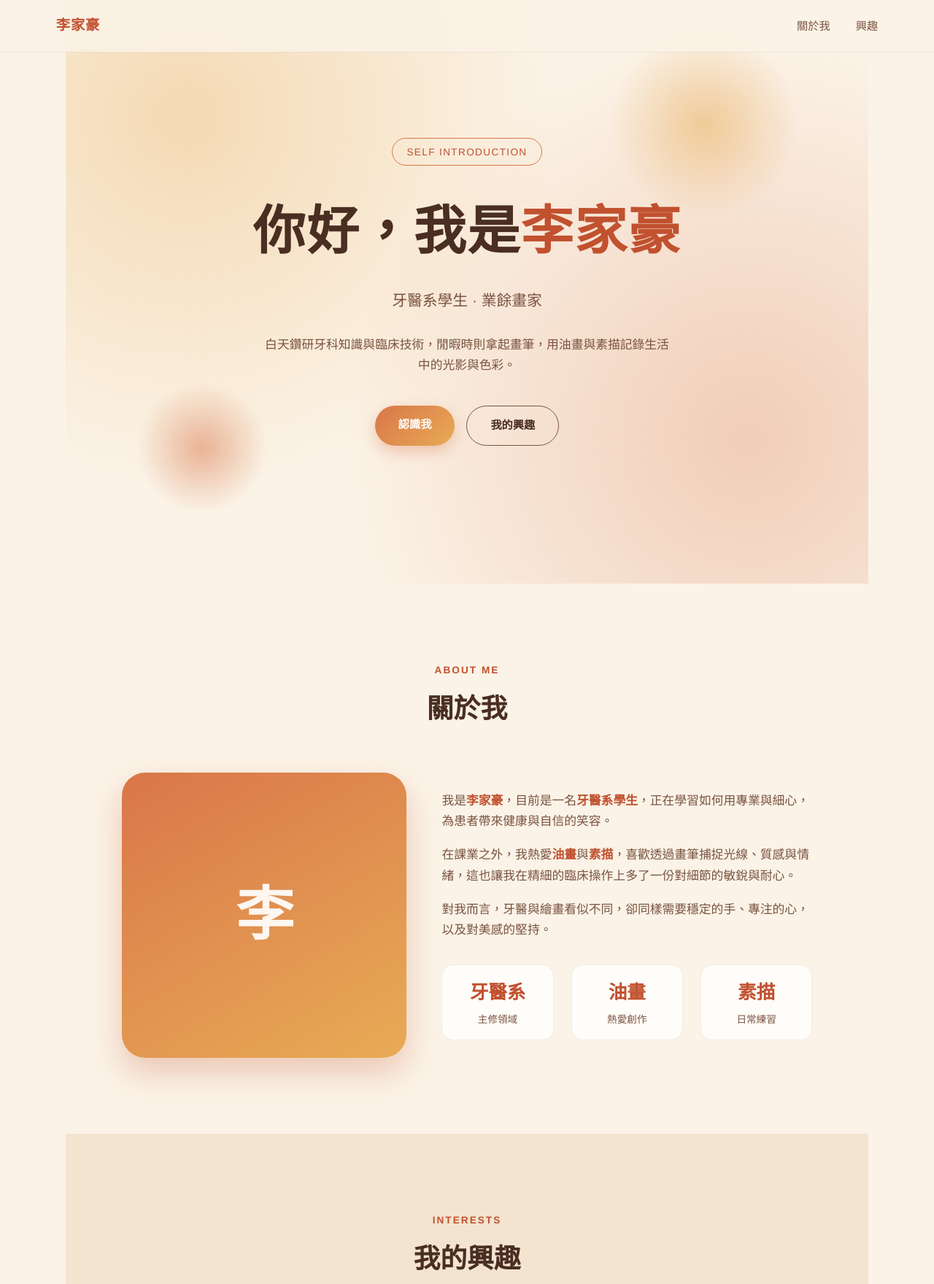
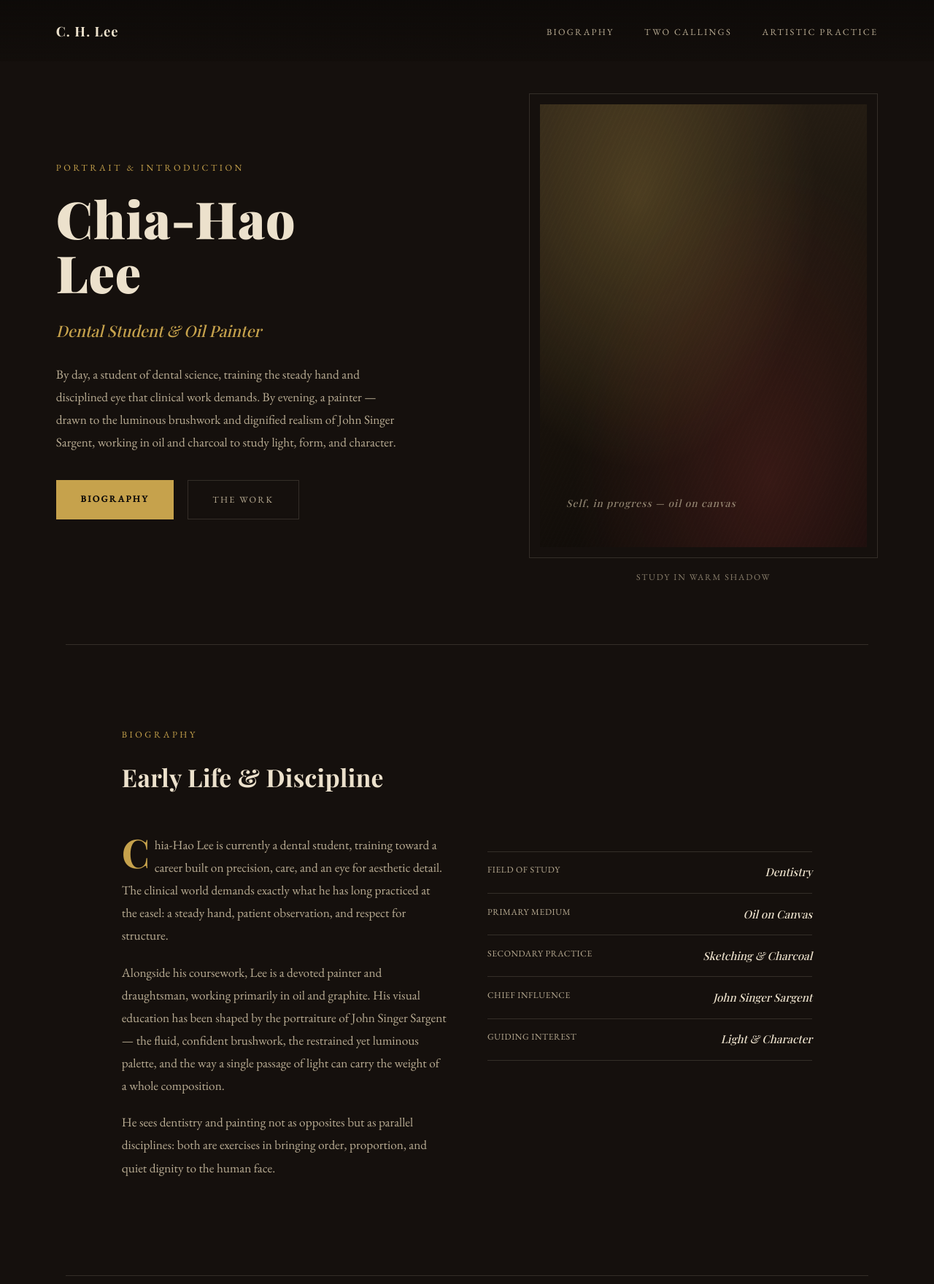
Before and after one commit to kelsierlee/test, a plain HTML site: page index.html in a window 1280 px wide. Shown: the top 1760 px of the page at 73% size. Drawn offline with nearby package versions, Linux system fonts and the light colour scheme; a web font is replaced by a local one.

Commit message:
Redesign: English editorial layout, Sargent-inspired dark palette

```diff
--- a/index.html
+++ b/index.html
@@ -1,32 +1,54 @@
 <!DOCTYPE html>
-<html lang="zh-Hant">
+<html lang="en">
 <head>
 <meta charset="UTF-8">
 <meta name="viewport" content="width=device-width, initial-scale=1.0">
-<title>李家豪 | 自我介紹</title>
+<title>Chia-Hao Lee</title>
+<link rel="preconnect" href="https://fonts.googleapis.com">
+<link rel="preconnect" href="https://fonts.gstatic.com" crossorigin>
+<link href="https://fonts.googleapis.com/css2?family=Playfair+Display:ital,wght@0,500;0,700;0,900;1,600&family=EB+Garamond:ital,wght@0,400;0,500;1,400;1,500&display=swap" rel="stylesheet">
 <style>
   :root {
-    --cream: #FBF3E7;
-    --cream-deep: #F3E4D0;
-    --terracotta: #D9764A;
-    --terracotta-deep: #C1512F;
-    --gold: #E8AB55;
-    --brown: #4A2E22;
-    --brown-soft: #7A5340;
-    --white: #FFFDF9;
+    --bg: #15100D;
+    --bg-deep: #0D0A08;
+    --panel: #1E1712;
+    --panel-soft: #241C16;
+    --ivory: #ECE1CC;
+    --ivory-dim: #B9AC93;
+    --gold: #C6A24C;
+    --gold-soft: #8E7530;
+    --crimson: #7C2E2A;
+    --line: rgba(236,225,204,0.14);
   }
 
   * { margin: 0; padding: 0; box-sizing: border-box; }
-
   html { scroll-behavior: smooth; }
 
   body {
-    font-family: "Noto Sans TC", "Microsoft JhengHei", "Helvetica Neue", sans-serif;
-    background: var(--cream);
-    color: var(--brown);
-    line-height: 1.7;
-    overflow-x: hidden;
+    font-family: "EB Garamond", Georgia, serif;
+    background: var(--bg);
+    color: var(--ivory-dim);
+    line-height: 1.8;
+    font-size: 1.08rem;
   }
+
+  h1, h2, h3, .display {
+    font-family: "Playfair Display", Georgia, serif;
+    color: var(--ivory);
+    letter-spacing: 0.01em;
+  }
+
+  .eyebrow {
+    display: block;
+    font-family: "EB Garamond", serif;
+    font-size: 0.78rem;
+    letter-spacing: 0.28em;
+    text-transform: uppercase;
+    color: var(--gold);
+    margin-bottom: 1rem;
+  }
+
+  a { color: inherit; }
 
   /* ---------- Nav ---------- */
   nav {
@@ -35,431 +57,416 @@
     display: flex;
     justify-content: space-between;
     align-items: center;
-    padding: 1.2rem 6%;
-    background: rgba(251, 243, 231, 0.85);
-    backdrop-filter: blur(8px);
+    padding: 1.6rem 6%;
+    background: linear-gradient(to bottom, rgba(13,10,8,0.92), transparent 150%);
     z-index: 100;
-    border-bottom: 1px solid rgba(74,46,34,0.08);
   }
 
   nav .logo {
+    font-family: "Playfair Display", serif;
     font-weight: 700;
-    font-size: 1.2rem;
-    color: var(--terracotta-deep);
-    letter-spacing: 0.05em;
+    font-size: 1.15rem;
+    color: var(--ivory);
+    letter-spacing: 0.06em;
   }
 
   nav ul {
     display: flex;
     list-style: none;
-    gap: 2.2rem;
+    gap: 2.6rem;
   }
 
   nav a {
     text-decoration: none;
-    color: var(--brown-soft);
-    font-size: 0.95rem;
-    font-weight: 500;
-    transition: color 0.25s ease;
+    font-size: 0.78rem;
+    letter-spacing: 0.18em;
+    text-transform: uppercase;
+    color: var(--ivory-dim);
+    padding-bottom: 4px;
+    border-bottom: 1px solid transparent;
+    transition: color 0.3s ease, border-color 0.3s ease;
   }
 
-  nav a:hover { color: var(--terracotta-deep); }
+  nav a:hover { color: var(--gold); border-color: var(--gold); }
 
   /* ---------- Hero ---------- */
   .hero {
-    position: relative;
     min-height: 100vh;
-    display: flex;
+    display: grid;
+    grid-template-columns: 1.1fr 0.9fr;
     align-items: center;
-    justify-content: center;
-    padding: 0 6%;
-    background:
-      radial-gradient(circle at 15% 20%, rgba(232,171,85,0.35), transparent 45%),
-      radial-gradient(circle at 85% 75%, rgba(217,118,74,0.30), transparent 50%),
-      var(--cream);
-    overflow: hidden;
+    padding: 8rem 6% 5rem;
+    max-width: 1300px;
+    margin: 0 auto;
+    gap: 4rem;
   }
 
-  .hero::before,
-  .hero::after {
-    content: "";
-    position: absolute;
-    border-radius: 50%;
-    filter: blur(2px);
-    opacity: 0.5;
+  .hero-text .eyebrow { margin-bottom: 1.4rem; }
+
+  .hero h1 {
+    font-size: clamp(2.8rem, 5.5vw, 4.6rem);
+    font-weight: 900;
+    line-height: 1.05;
+    margin-bottom: 1.4rem;
   }
 
-  .hero::before {
-    width: 260px; height: 260px;
-    background: radial-gradient(circle, var(--gold), transparent 70%);
-    top: 8%;
-    right: 10%;
-    animation: float 9s ease-in-out infinite;
-  }
-
-  .hero::after {
-    width: 180px; height: 180px;
-    background: radial-gradient(circle, var(--terracotta), transparent 70%);
-    bottom: 10%;
-    left: 8%;
-    animation: float 7s ease-in-out infinite reverse;
-  }
-
-  @keyframes float {
-    0%, 100% { transform: translateY(0) translateX(0); }
-    50% { transform: translateY(-25px) translateX(15px); }
-  }
-
-  .hero-content {
-    position: relative;
-    z-index: 2;
-    text-align: center;
-    max-width: 720px;
-  }
-
-  .hero-tag {
-    display: inline-block;
-    padding: 0.4rem 1.2rem;
-    border: 1px solid var(--terracotta);
-    color: var(--terracotta-deep);
-    border-radius: 999px;
-    font-size: 0.85rem;
-    letter-spacing: 0.1em;
-    margin-bottom: 1.8rem;
-  }
-
-  .hero h1 {
-    font-size: clamp(2.6rem, 6vw, 4.5rem);
-    font-weight: 800;
-    color: var(--brown);
-    margin-bottom: 1rem;
-    letter-spacing: 0.02em;
-  }
-
-  .hero h1 span {
-    color: var(--terracotta-deep);
-  }
-
-  .hero p.role {
-    font-size: 1.3rem;
-    color: var(--brown-soft);
-    margin-bottom: 1.8rem;
+  .hero .role {
+    font-family: "Playfair Display", serif;
+    font-style: italic;
+    font-size: 1.35rem;
+    color: var(--gold);
+    margin-bottom: 1.6rem;
     font-weight: 500;
   }
 
-  .hero p.desc {
-    font-size: 1.05rem;
-    color: var(--brown-soft);
-    max-width: 560px;
-    margin: 0 auto 2.5rem;
+  .hero .desc {
+    max-width: 480px;
+    color: var(--ivory-dim);
+    margin-bottom: 2.2rem;
   }
 
-  .btn-group {
-    display: flex;
-    gap: 1rem;
-    justify-content: center;
+  .btn-row { display: flex; gap: 1.2rem; flex-wrap: wrap; }
+
+  .btn {
+    display: inline-block;
+    font-size: 0.78rem;
+    letter-spacing: 0.18em;
+    text-transform: uppercase;
+    text-decoration: none;
+    padding: 0.95rem 2.1rem;
+    transition: all 0.3s ease;
   }
 
-  .btn {
-    padding: 0.85rem 2rem;
-    border-radius: 999px;
+  .btn-solid {
+    background: var(--gold);
+    color: var(--bg-deep);
     font-weight: 600;
-    text-decoration: none;
-    font-size: 0.95rem;
-    transition: transform 0.25s ease, box-shadow 0.25s ease;
-    display: inline-block;
+  }
+  .btn-solid:hover { background: var(--ivory); }
+
+  .btn-ghost {
+    border: 1px solid var(--line);
+    color: var(--ivory-dim);
+  }
+  .btn-ghost:hover { border-color: var(--gold); color: var(--gold); }
+
+  /* Portrait canvas */
+  .portrait {
+    position: relative;
+    aspect-ratio: 3/4;
+    border: 1px solid var(--line);
+    padding: 14px;
   }
 
-  .btn-primary {
-    background: linear-gradient(135deg, var(--terracotta), var(--gold));
-    color: var(--white);
-    box-shadow: 0 8px 20px rgba(217,118,74,0.35);
+  .portrait-inner {
+    width: 100%;
+    height: 100%;
+    position: relative;
+    overflow: hidden;
+    background:
+      radial-gradient(ellipse at 30% 20%, rgba(198,162,76,0.25), transparent 55%),
+      radial-gradient(ellipse at 70% 85%, rgba(124,46,42,0.35), transparent 60%),
+      linear-gradient(160deg, #2A2116 0%, #17110B 60%, #0D0A08 100%);
   }
 
-  .btn-outline {
-    background: transparent;
-    color: var(--brown);
-    border: 1.5px solid var(--brown-soft);
+  .portrait-inner::before {
+    content: "";
+    position: absolute;
+    inset: 0;
+    background-image:
+      repeating-linear-gradient(115deg, rgba(236,225,204,0.035) 0px, rgba(236,225,204,0.035) 2px, transparent 2px, transparent 6px);
+    mix-blend-mode: overlay;
   }
 
-  .btn:hover {
-    transform: translateY(-3px);
-    box-shadow: 0 12px 26px rgba(217,118,74,0.4);
+  .portrait-inner span {
+    position: absolute;
+    bottom: 8%;
+    left: 8%;
+    font-family: "Playfair Display", serif;
+    font-style: italic;
+    font-size: 0.85rem;
+    letter-spacing: 0.08em;
+    color: var(--ivory-dim);
+    opacity: 0.75;
+  }
+
+  .portrait-caption {
+    text-align: center;
+    font-size: 0.75rem;
+    letter-spacing: 0.15em;
+    text-transform: uppercase;
+    color: var(--ivory-dim);
+    margin-top: 1rem;
+    opacity: 0.7;
   }
 
   /* ---------- Section shared ---------- */
   section {
-    padding: 6.5rem 6%;
+    padding: 7rem 6%;
     max-width: 1100px;
     margin: 0 auto;
+    border-top: 1px solid var(--line);
   }
 
-  .section-head {
-    text-align: center;
-    margin-bottom: 3.5rem;
+  .section-head { margin-bottom: 3rem; max-width: 640px; }
+  .section-head h2 { font-size: 2.1rem; font-weight: 700; }
+
+  /* ---------- About (editorial two column) ---------- */
+  .about-body {
+    display: grid;
+    grid-template-columns: 1fr 1fr;
+    gap: 3.5rem;
   }
 
-  .section-head .eyebrow {
-    color: var(--terracotta-deep);
+  .about-body p { margin-bottom: 1.2rem; color: var(--ivory-dim); }
+
+  .about-body .lede::first-letter {
+    font-family: "Playfair Display", serif;
+    font-size: 3.4rem;
+    float: left;
+    line-height: 0.8;
+    padding: 0.05em 0.12em 0 0;
+    color: var(--gold);
     font-weight: 700;
-    letter-spacing: 0.15em;
-    font-size: 0.85rem;
-    text-transform: uppercase;
   }
 
-  .section-head h2 {
-    font-size: 2.3rem;
-    font-weight: 800;
-    margin-top: 0.6rem;
-    color: var(--brown);
+  .fact-list {
+    list-style: none;
+    margin-top: 1.5rem;
+    border-top: 1px solid var(--line);
   }
 
-  /* ---------- About ---------- */
-  .about-grid {
-    display: grid;
-    grid-template-columns: 1fr 1.3fr;
-    gap: 3rem;
-    align-items: center;
-  }
-
-  .about-visual {
-    position: relative;
-    width: 100%;
-    aspect-ratio: 1;
-    border-radius: 32px;
-    background: linear-gradient(150deg, var(--terracotta) 0%, var(--gold) 100%);
+  .fact-list li {
     display: flex;
-    align-items: center;
-    justify-content: center;
-    box-shadow: 0 20px 45px rgba(193,81,47,0.28);
-  }
-
-  .about-visual span {
-    font-size: 5rem;
-    font-weight: 800;
-    color: rgba(255,255,255,0.92);
-    letter-spacing: -0.02em;
-  }
-
-  .about-text p {
-    color: var(--brown-soft);
-    margin-bottom: 1.1rem;
-    font-size: 1.05rem;
-  }
-
-  .about-text strong {
-    color: var(--terracotta-deep);
-  }
-
-  .fact-row {
-    display: flex;
-    gap: 1.5rem;
-    margin-top: 2rem;
-    flex-wrap: wrap;
-  }
-
-  .fact {
-    background: var(--white);
-    border: 1px solid rgba(74,46,34,0.08);
-    border-radius: 16px;
-    padding: 1rem 1.4rem;
-    flex: 1;
-    min-width: 140px;
-    text-align: center;
-  }
-
-  .fact .num {
-    font-size: 1.6rem;
-    font-weight: 800;
-    color: var(--terracotta-deep);
-  }
-
-  .fact .label {
-    font-size: 0.85rem;
-    color: var(--brown-soft);
-    margin-top: 0.2rem;
-  }
-
-  /* ---------- Interests ---------- */
-  .interests {
-    background: var(--cream-deep);
-  }
-
-  .cards {
-    display: grid;
-    grid-template-columns: repeat(2, 1fr);
-    gap: 2rem;
-  }
-
-  .card {
-    background: var(--white);
-    border-radius: 24px;
-    padding: 2.4rem 2rem;
-    text-align: center;
-    box-shadow: 0 10px 30px rgba(74,46,34,0.06);
-    transition: transform 0.3s ease, box-shadow 0.3s ease;
-  }
-
-  .card:hover {
-    transform: translateY(-8px);
-    box-shadow: 0 20px 40px rgba(217,118,74,0.18);
-  }
-
-  .card .icon {
-    width: 72px;
-    height: 72px;
-    margin: 0 auto 1.4rem;
-    border-radius: 50%;
-    display: flex;
-    align-items: center;
-    justify-content: center;
-    font-size: 2rem;
-    background: linear-gradient(135deg, var(--terracotta), var(--gold));
-    color: var(--white);
-  }
-
-  .card h3 {
-    font-size: 1.25rem;
-    margin-bottom: 0.6rem;
-    color: var(--brown);
-  }
-
-  .card p {
-    color: var(--brown-soft);
+    justify-content: space-between;
+    padding: 0.9rem 0;
+    border-bottom: 1px solid var(--line);
     font-size: 0.95rem;
   }
 
-  /* ---------- Palette strip (decorative, painting theme) ---------- */
-  .palette-strip {
-    display: flex;
-    justify-content: center;
-    gap: 0.9rem;
-    margin: 3.5rem 0 0;
+  .fact-list .k { color: var(--ivory-dim); letter-spacing: 0.05em; text-transform: uppercase; font-size: 0.75rem; }
+  .fact-list .v { font-family: "Playfair Display", serif; color: var(--ivory); font-style: italic; }
+
+  /* ---------- Two Callings ---------- */
+  .callings {
+    display: grid;
+    grid-template-columns: 1fr 1fr;
+    gap: 2.5rem;
   }
 
-  .palette-strip .dot {
-    width: 34px; height: 34px;
-    border-radius: 50%;
-    box-shadow: 0 6px 14px rgba(74,46,34,0.15);
-  }
-
-  /* ---------- Quote ---------- */
-  .quote {
-    text-align: center;
-    max-width: 700px;
-    margin: 0 auto;
-    padding: 5rem 6%;
-  }
-
-  .quote p {
-    font-size: 1.5rem;
-    font-weight: 600;
-    color: var(--brown);
-    line-height: 1.6;
+  .calling-card {
+    background: var(--panel);
+    border: 1px solid var(--line);
+    padding: 2.6rem 2.2rem;
     position: relative;
   }
 
-  .quote p::before,
-  .quote p::after {
-    content: '"';
-    color: var(--terracotta);
-    font-size: 2rem;
-    font-weight: 800;
+  .calling-card::before {
+    content: "";
+    position: absolute;
+    top: 0; left: 0;
+    width: 100%; height: 3px;
+    background: linear-gradient(90deg, var(--gold), transparent);
+  }
+
+  .calling-card .num {
+    font-family: "Playfair Display", serif;
+    font-style: italic;
+    color: var(--gold-soft);
+    font-size: 0.95rem;
+    margin-bottom: 1rem;
+  }
+
+  .calling-card h3 {
+    font-size: 1.5rem;
+    margin-bottom: 1rem;
+  }
+
+  .calling-card p { color: var(--ivory-dim); font-size: 1rem; }
+
+  /* ---------- Practice / mediums ---------- */
+  .practice { background: var(--bg-deep); }
+
+  .medium-grid {
+    display: grid;
+    grid-template-columns: repeat(4, 1fr);
+    border: 1px solid var(--line);
+  }
+
+  .medium-grid div {
+    padding: 2rem 1rem;
+    text-align: center;
+    border-right: 1px solid var(--line);
+    font-family: "Playfair Display", serif;
+    font-style: italic;
+    color: var(--ivory-dim);
+    font-size: 1rem;
+    letter-spacing: 0.03em;
+  }
+
+  .medium-grid div:last-child { border-right: none; }
+
+  .practice-note {
+    margin-top: 2.5rem;
+    max-width: 680px;
+    color: var(--ivory-dim);
+  }
+
+  .practice-note strong { color: var(--gold); font-weight: 500; }
+
+  .swatches { display: flex; gap: 0; margin-top: 2.5rem; height: 46px; border: 1px solid var(--line); }
+  .swatches div { flex: 1; }
+
+  /* ---------- Quote ---------- */
+  .quote-section {
+    text-align: center;
+    max-width: 760px;
+  }
+
+  .quote-section p.q {
+    font-family: "Playfair Display", serif;
+    font-style: italic;
+    font-size: 1.7rem;
+    color: var(--ivory);
+    line-height: 1.55;
+  }
+
+  .quote-section .q::before { content: "\201C"; color: var(--gold); }
+  .quote-section .q::after { content: "\201D"; color: var(--gold); }
+
+  .quote-section .attrib {
+    margin-top: 1.4rem;
+    font-size: 0.78rem;
+    letter-spacing: 0.18em;
+    text-transform: uppercase;
+    color: var(--gold-soft);
   }
 
   /* ---------- Footer ---------- */
   footer {
     text-align: center;
-    padding: 2.5rem 6%;
-    color: var(--brown-soft);
-    font-size: 0.85rem;
-    border-top: 1px solid rgba(74,46,34,0.08);
+    padding: 3rem 6%;
+    font-size: 0.75rem;
+    letter-spacing: 0.1em;
+    text-transform: uppercase;
+    color: var(--ivory-dim);
+    opacity: 0.6;
+    border-top: 1px solid var(--line);
   }
 
   /* ---------- Responsive ---------- */
-  @media (max-width: 760px) {
+  @media (max-width: 860px) {
     nav ul { display: none; }
-    .about-grid { grid-template-columns: 1fr; }
-    .about-visual { max-width: 260px; margin: 0 auto; }
-    .cards { grid-template-columns: 1fr; }
+    .hero { grid-template-columns: 1fr; padding-top: 7rem; }
+    .portrait { max-width: 340px; margin: 0 auto; }
+    .about-body { grid-template-columns: 1fr; }
+    .callings { grid-template-columns: 1fr; }
+    .medium-grid { grid-template-columns: repeat(2, 1fr); }
+    .medium-grid div:nth-child(2) { border-right: none; }
   }
 </style>
 </head>
 <body>
 
   <nav>
-    <div class="logo">李家豪</div>
+    <div class="logo">C. H. Lee</div>
     <ul>
-      <li><a href="#about">關於我</a></li>
-      <li><a href="#interests">興趣</a></li>
+      <li><a href="#about">Biography</a></li>
+      <li><a href="#callings">Two Callings</a></li>
+      <li><a href="#practice">Artistic Practice</a></li>
     </ul>
   </nav>
 
-  <section class="hero">
-    <div class="hero-content">
-      <span class="hero-tag">SELF INTRODUCTION</span>
-      <h1>你好，我是<span>李家豪</span></h1>
-      <p class="role">牙醫系學生 · 業餘畫家</p>
-      <p class="desc">白天鑽研牙科知識與臨床技術，閒暇時則拿起畫筆，用油畫與素描記錄生活中的光影與色彩。</p>
-      <div class="btn-group">
-        <a href="#about" class="btn btn-primary">認識我</a>
-        <a href="#interests" class="btn btn-outline">我的興趣</a>
+  <section class="hero" style="border-top:none;">
+    <div class="hero-text">
+      <span class="eyebrow">Portrait &amp; Introduction</span>
+      <h1>Chia-Hao<br>Lee</h1>
+      <p class="role">Dental Student &amp; Oil Painter</p>
+      <p class="desc">By day, a student of dental science, training the steady hand and disciplined eye that clinical work demands. By evening, a painter — drawn to the luminous brushwork and dignified realism of John Singer Sargent, working in oil and charcoal to study light, form, and character.</p>
+      <div class="btn-row">
+        <a href="#about" class="btn btn-solid">Biography</a>
+        <a href="#practice" class="btn btn-ghost">The Work</a>
       </div>
+    </div>
+    <div>
+      <div class="portrait">
+        <div class="portrait-inner"><span>Self, in progress — oil on canvas</span></div>
+      </div>
+      <p class="portrait-caption">Study in warm shadow</p>
     </div>
   </section>
 
   <section id="about">
     <div class="section-head">
-      <span class="eyebrow">About Me</span>
-      <h2>關於我</h2>
+      <span class="eyebrow">Biography</span>
+      <h2>Early Life &amp; Discipline</h2>
     </div>
-    <div class="about-grid">
-      <div class="about-visual"><span>李</span></div>
-      <div class="about-text">
-        <p>我是<strong>李家豪</strong>，目前是一名<strong>牙醫系學生</strong>，正在學習如何用專業與細心，為患者帶來健康與自信的笑容。</p>
-        <p>在課業之外，我熱愛<strong>油畫</strong>與<strong>素描</strong>，喜歡透過畫筆捕捉光線、質感與情緒，這也讓我在精細的臨床操作上多了一份對細節的敏銳與耐心。</p>
-        <p>對我而言，牙醫與繪畫看似不同，卻同樣需要穩定的手、專注的心，以及對美感的堅持。</p>
-        <div class="fact-row">
-          <div class="fact"><div class="num">牙醫系</div><div class="label">主修領域</div></div>
-          <div class="fact"><div class="num">油畫</div><div class="label">熱愛創作</div></div>
-          <div class="fact"><div class="num">素描</div><div class="label">日常練習</div></div>
-        </div>
+    <div class="about-body">
+      <div>
+        <p class="lede">Chia-Hao Lee is currently a dental student, training toward a career built on precision, care, and an eye for aesthetic detail. The clinical world demands exactly what he has long practiced at the easel: a steady hand, patient observation, and respect for structure.</p>
+        <p>Alongside his coursework, Lee is a devoted painter and draughtsman, working primarily in oil and graphite. His visual education has been shaped by the portraiture of John Singer Sargent — the fluid, confident brushwork, the restrained yet luminous palette, and the way a single passage of light can carry the weight of a whole composition.</p>
+        <p>He sees dentistry and painting not as opposites but as parallel disciplines: both are exercises in bringing order, proportion, and quiet dignity to the human face.</p>
+      </div>
+      <div>
+        <ul class="fact-list">
+          <li><span class="k">Field of Study</span><span class="v">Dentistry</span></li>
+          <li><span class="k">Primary Medium</span><span class="v">Oil on Canvas</span></li>
+          <li><span class="k">Secondary Practice</span><span class="v">Sketching &amp; Charcoal</span></li>
+          <li><span class="k">Chief Influence</span><span class="v">John Singer Sargent</span></li>
+          <li><span class="k">Guiding Interest</span><span class="v">Light &amp; Character</span></li>
+        </ul>
       </div>
     </div>
   </section>
 
-  <section id="interests" class="interests">
+  <section id="callings">
     <div class="section-head">
-      <span class="eyebrow">Interests</span>
-      <h2>我的興趣</h2>
+      <span class="eyebrow">Two Callings</span>
+      <h2>Precision &amp; Perception</h2>
     </div>
-    <div class="cards">
-      <div class="card">
-        <div class="icon">🎨</div>
-        <h3>油畫</h3>
-        <p>喜歡用厚重的顏料層層堆疊，享受色彩交融的過程，捕捉光影與情感的溫度。</p>
+    <div class="callings">
+      <div class="calling-card">
+        <div class="num">I.</div>
+        <h3>Dentistry</h3>
+        <p>Training in the exacting, hands-on discipline of dental science — a practice where accuracy of movement and clarity of judgment shape another person's confidence and comfort.</p>
       </div>
-      <div class="card">
-        <div class="icon">✏️</div>
-        <h3>素描</h3>
-        <p>用鉛筆勾勒線條與明暗，練習觀察力與耐心，是最貼近生活的創作方式。</p>
+      <div class="calling-card">
+        <div class="num">II.</div>
+        <h3>Painting</h3>
+        <p>An ongoing study in oil and graphite, pursuing the painterly economy of Sargent: assured brushwork, a controlled dark palette, and light used sparingly, where it matters most.</p>
       </div>
-    </div>
-    <div class="palette-strip">
-      <div class="dot" style="background:#D9764A;"></div>
-      <div class="dot" style="background:#E8AB55;"></div>
-      <div class="dot" style="background:#C1512F;"></div>
-      <div class="dot" style="background:#7A5340;"></div>
-      <div class="dot" style="background:#F3E4D0;"></div>
     </div>
   </section>
 
-  <div class="quote">
-    <p>用嚴謹守護笑容，用畫筆記錄生活。</p>
-  </div>
+  <section id="practice" class="practice">
+    <div class="section-head">
+      <span class="eyebrow">Artistic Practice</span>
+      <h2>On Oil, Light &amp; Sargent</h2>
+    </div>
+    <div class="medium-grid">
+      <div>Oil</div>
+      <div>Charcoal</div>
+      <div>Graphite</div>
+      <div>Ink Wash</div>
+    </div>
+    <p class="practice-note">The studies favor a <strong>restrained, tonal palette</strong> — deep umbers, muted flesh tones, and passages of ivory light — in the spirit of Sargent's alla prima portraits, where confidence of gesture matters more than density of detail.</p>
+    <div class="swatches">
+      <div style="background:#0D0A08;"></div>
+      <div style="background:#3A2A1E;"></div>
+      <div style="background:#6E4A34;"></div>
+      <div style="background:#B98A63;"></div>
+      <div style="background:#7C2E2A;"></div>
+      <div style="background:#ECE1CC;"></div>
+    </div>
+  </section>
+
+  <section class="quote-section">
+    <p class="q">A steady hand in the clinic, a patient eye at the easel.</p>
+    <p class="attrib">Chia-Hao Lee</p>
+  </section>
 
   <footer>
-    &copy; 2026 李家豪 — 牙醫系學生 · 油畫與素描愛好者
+    &copy; 2026 Chia-Hao Lee — Dental Student &amp; Painter, in the tradition of Sargent
   </footer>
 
 </body>
```
